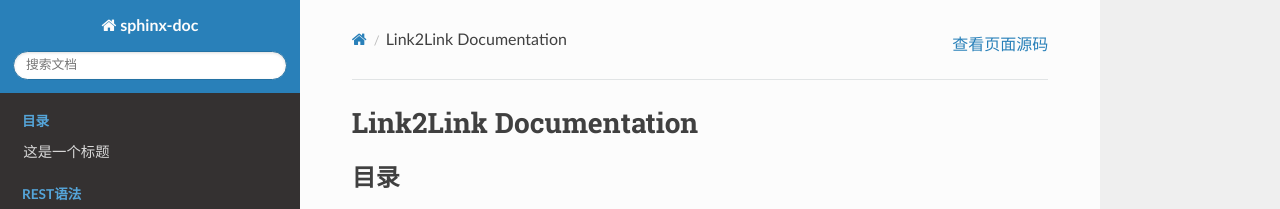
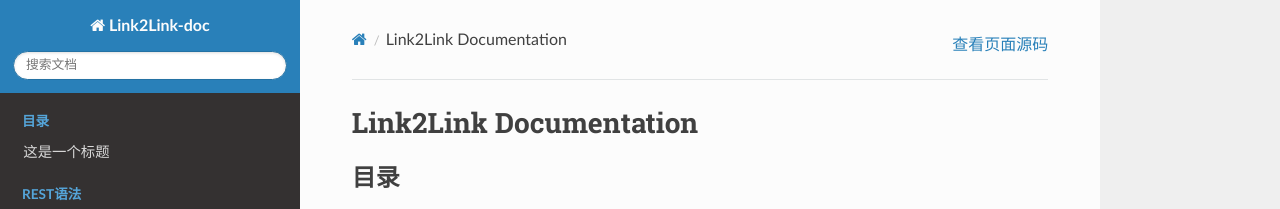
Before and after one commit to Link2Link/Sphinx-doc, a Sphinx documentation site: the page built from source/index.rst, in a window 1280 px wide. Shown: the top 209 px of the page. Built offline with Sphinx 7.4.7 and the Read the Docs theme 2.0.0, drawn with Linux system fonts in a browser that asks for light colours.

Commit message:
Update conf.py

```diff
--- a/source/conf.py
+++ b/source/conf.py
@@ -17,7 +17,7 @@
 
 # -- Project information -----------------------------------------------------
 
-project = 'sphinx-doc'
+project = 'Link2Link-doc'
 copyright = '2023, Link2Link'
 author = 'Link2Link'
 
```
